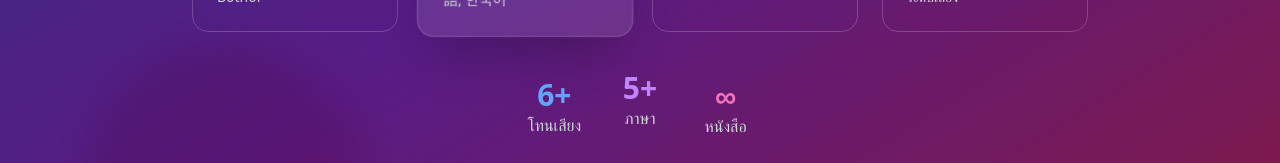
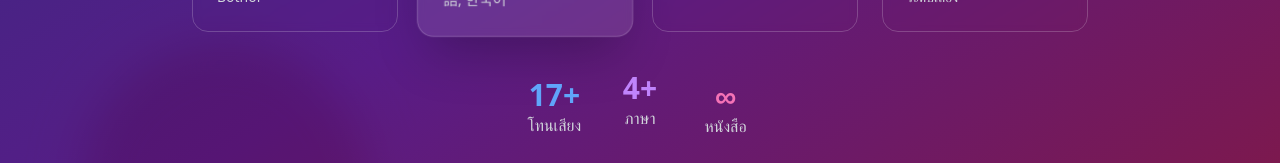
Before and after one commit to 041supitchaya/api-voice-text-global, a Next.js app: page / in a window 1280 px wide. Shown: the part 503-666 px from the top of the page. Built offline with nearby package versions, Linux system fonts and the light colour scheme.

Commit message:
edit text

```diff
--- a/app/page.tsx
+++ b/app/page.tsx
@@ -181,11 +181,11 @@ function LandingPage({ onEnterApp }: { onEnterApp: () => void }) {
         {/* Stats */}
         <div className="grid grid-cols-3 gap-8 mb-12 text-center">
           <div className="animate-bounce-slow">
-            <div className="text-3xl font-bold text-blue-400">6+</div>
+            <div className="text-3xl font-bold text-blue-400">17+</div>
             <div className="text-gray-300">โทนเสียง</div>
           </div>
           <div className="animate-bounce-slow animation-delay-1000">
-            <div className="text-3xl font-bold text-purple-400">5+</div>
+            <div className="text-3xl font-bold text-purple-400">4+</div>
             <div className="text-gray-300">ภาษา</div>
           </div>
           <div className="animate-bounce-slow animation-delay-2000">
```
